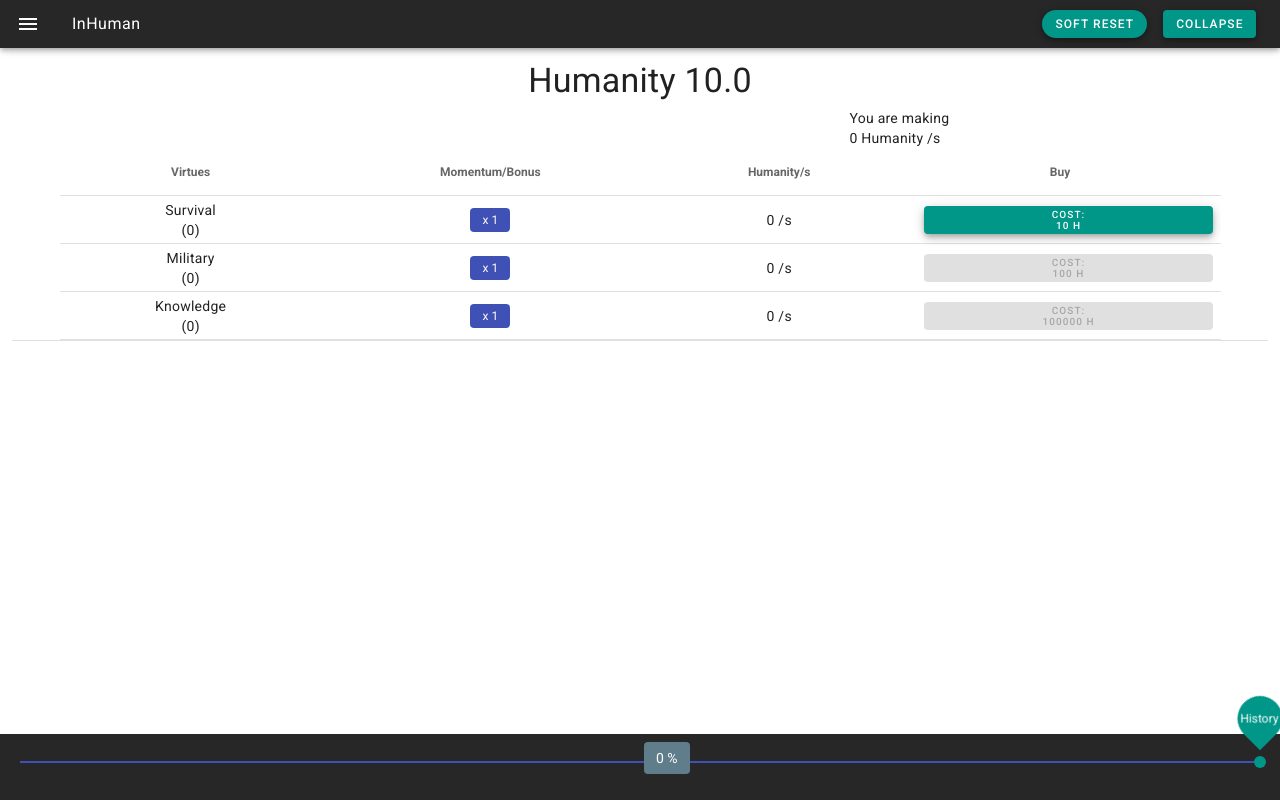
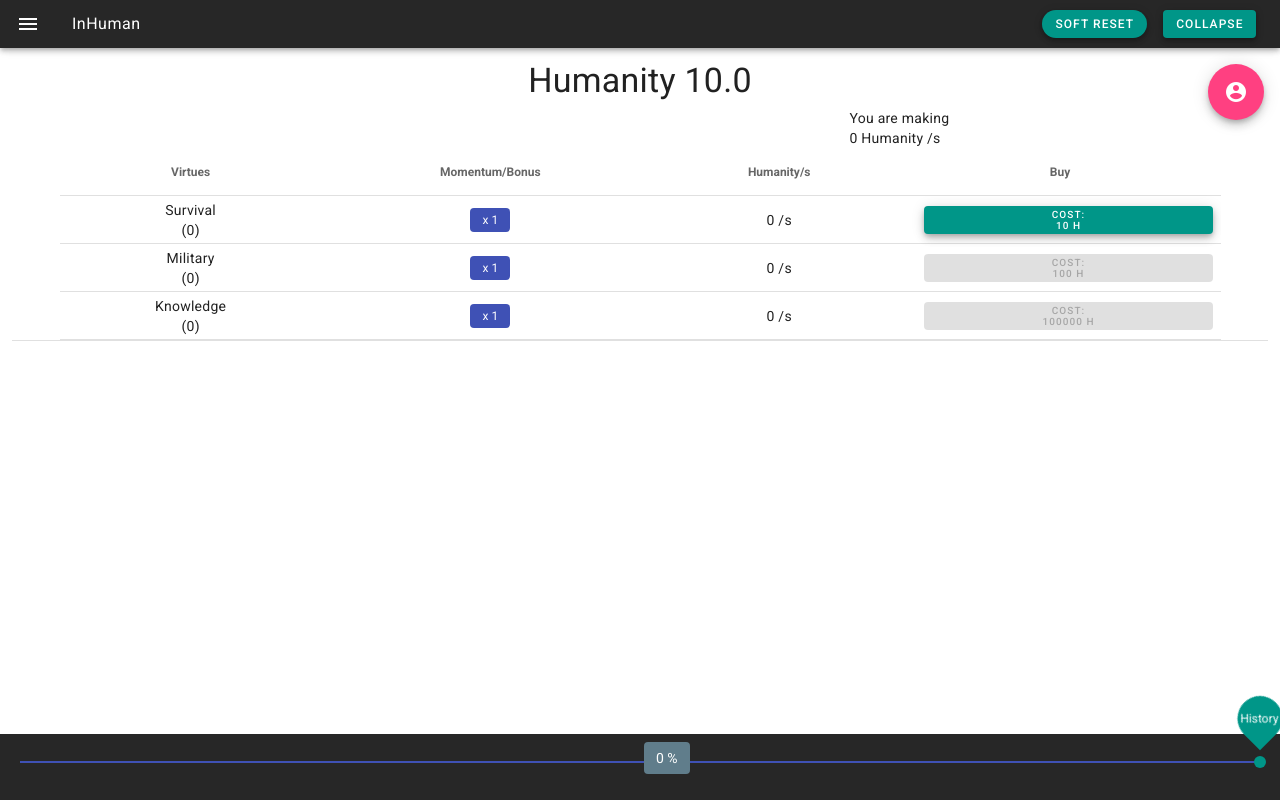
Before and after one commit to Ulises502/InHuman, a Vue app: page / in a window 1280 px wide. Built offline with nearby package versions, Linux system fonts and the light colour scheme.

Commit message:
Add Actions float button

```diff
--- a/src/views/Humanity.vue
+++ b/src/views/Humanity.vue
@@ -91,11 +91,7 @@
                 </div>
                 <div class="d-flex justify-center">
                   <div>
-                    <v-chip
-                      label
-                      small
-                      color="secondary"
-                      class="my-1"
+                    <v-chip label small color="secondary" class="my-1"
                       >x {{ row.multiplier }}
                     </v-chip>
                   </div>
@@ -175,6 +171,35 @@
           <v-col cols="8"></v-col>
         </v-row>
       </div>
+
+      <!-- **************************************************************
+      ******************** ACTIONS FLOAT BUTTONS ************************** -->
+      <v-speed-dial
+        absolute
+        v-model="fab"
+        top
+        right
+        direction="bottom"
+        open-on-hover
+        transition="slide-y-reverse-transition"
+        class="mb-5"
+      >
+        <template v-slot:activator>
+          <v-btn v-model="fab" color="terciary" dark fab>
+            <v-icon v-if="fab"> mdi-close </v-icon>
+            <v-icon v-else> mdi-account-circle </v-icon>
+          </v-btn>
+        </template>
+        <v-btn fab dark small color="green">
+          <v-icon>mdi-pencil</v-icon>
+        </v-btn>
+        <v-btn fab dark small color="indigo">
+          <v-icon>mdi-plus</v-icon>
+        </v-btn>
+        <v-btn fab dark small color="red">
+          <v-icon>mdi-delete</v-icon>
+        </v-btn>
+      </v-speed-dial>
     </v-container>
   </div>
 </template>
@@ -185,6 +210,8 @@ import Decimal from "decimal.js";
 export default {
   data() {
     return {
+      fab: false,
+
       game: {
         gameLoopIntervalID: this.$store.getters.gameLoopIntervalID,
         VIRTUES_NAMES: this.$store.getters.VIRTUES_NAMES,
@@ -205,14 +232,15 @@ export default {
     buyVirtue(name) {
       // spends humanity
       var virtue = this.virtues.find((virtue) => virtue.name === name);
-      this.$store.commit('SET_HUMANITY', this.humanity.sub(virtue.cost));
+      this.$store.commit("SET_HUMANITY", this.humanity.sub(virtue.cost));
       // buys 1 virtue
       virtue.quantity++;
 
       var index = this.virtues.findIndex((virtue) => virtue.name === name);
       if (name != "Survival") {
         // if virtue is not Survival, adds multiplier bonus to prev virtue
-        this.virtues[index - 1].multiplier = this.virtues[index - 1].multiplier.add(0.1);
+        this.virtues[index - 1].multiplier =
+          this.virtues[index - 1].multiplier.add(0.1);
       }
 
       // verifies if 10 virtues been bought and updates virtue cost
@@ -222,13 +250,10 @@ export default {
     },
   },
 
-
-
-
   computed: {
     humanity() {
-        return this.$store.getters.humanity;
-      },
+      return this.$store.getters.humanity;
+    },
     humanity_with_decimals() {
       return (
         this.virtues.find((virtue) => virtue.name === "Survival").quantity < 10
```
